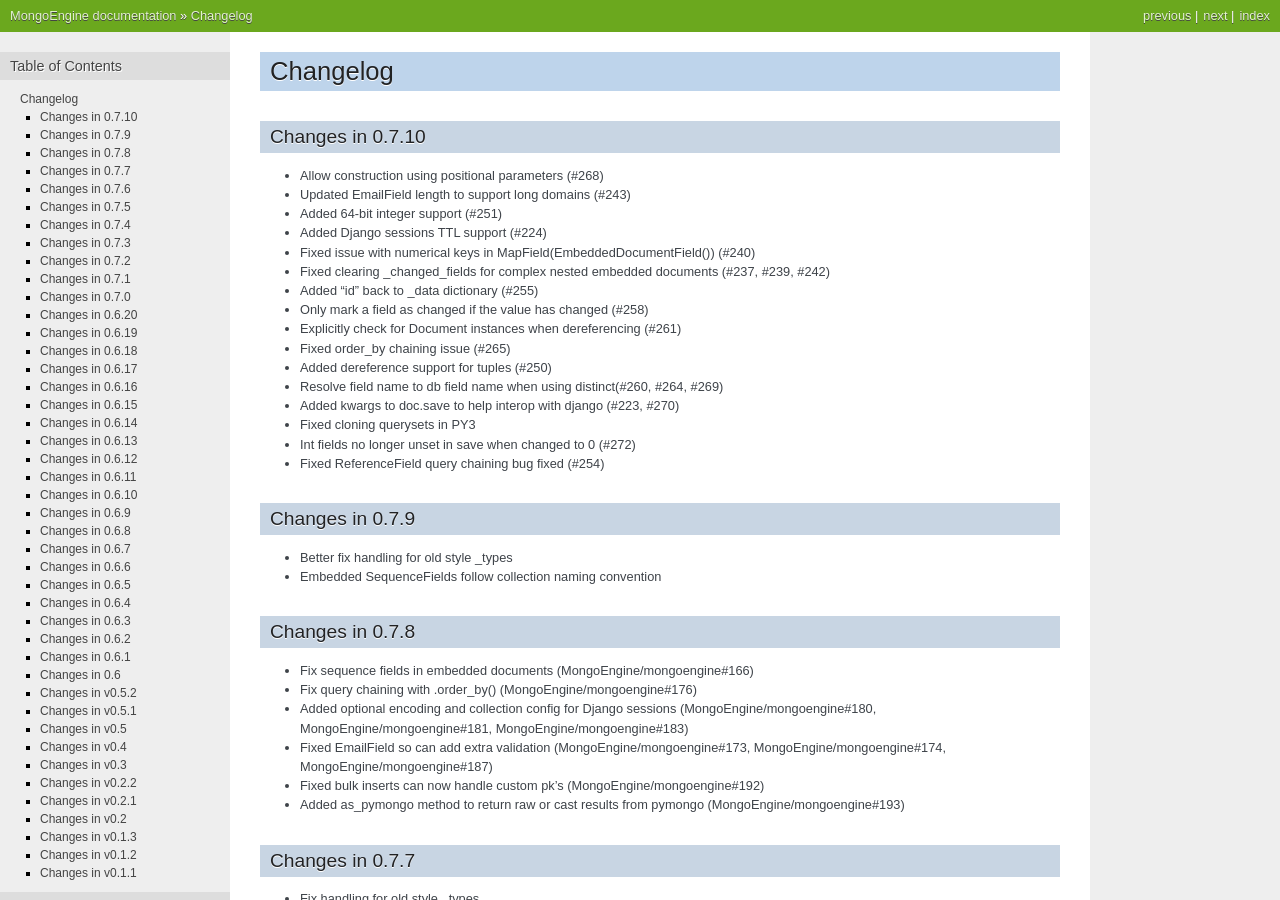
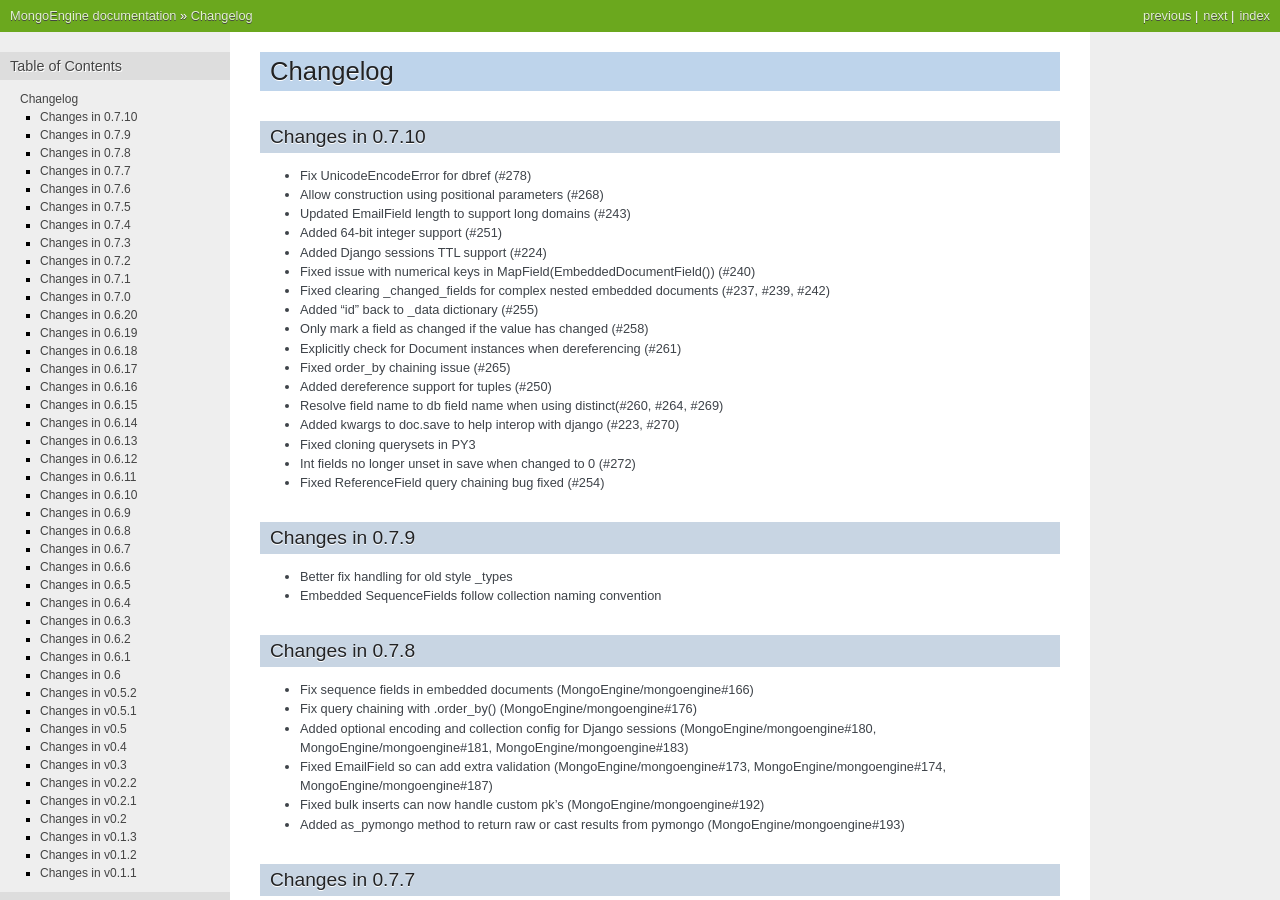
Before and after one commit to MongoEngine/mongoengine, a Sphinx documentation site: the page built from docs/changelog.rst, in a window 1280 px wide and 900 px high. Built offline with Sphinx 7.4.7, drawn with Linux system fonts in a browser that asks for light colours; the version number could not be read and is left out.

Commit message:
Update AUTHORS and changelog (#278)

```diff
--- a/docs/changelog.rst
+++ b/docs/changelog.rst
@@ -4,6 +4,7 @@ Changelog
 
 Changes in 0.7.10
 =================
+- Fix UnicodeEncodeError for dbref (#278)
 - Allow construction using positional parameters (#268)
 - Updated EmailField length to support long domains (#243)
 - Added 64-bit integer support (#251)
```
Also changed, not shown: 1 other file.
